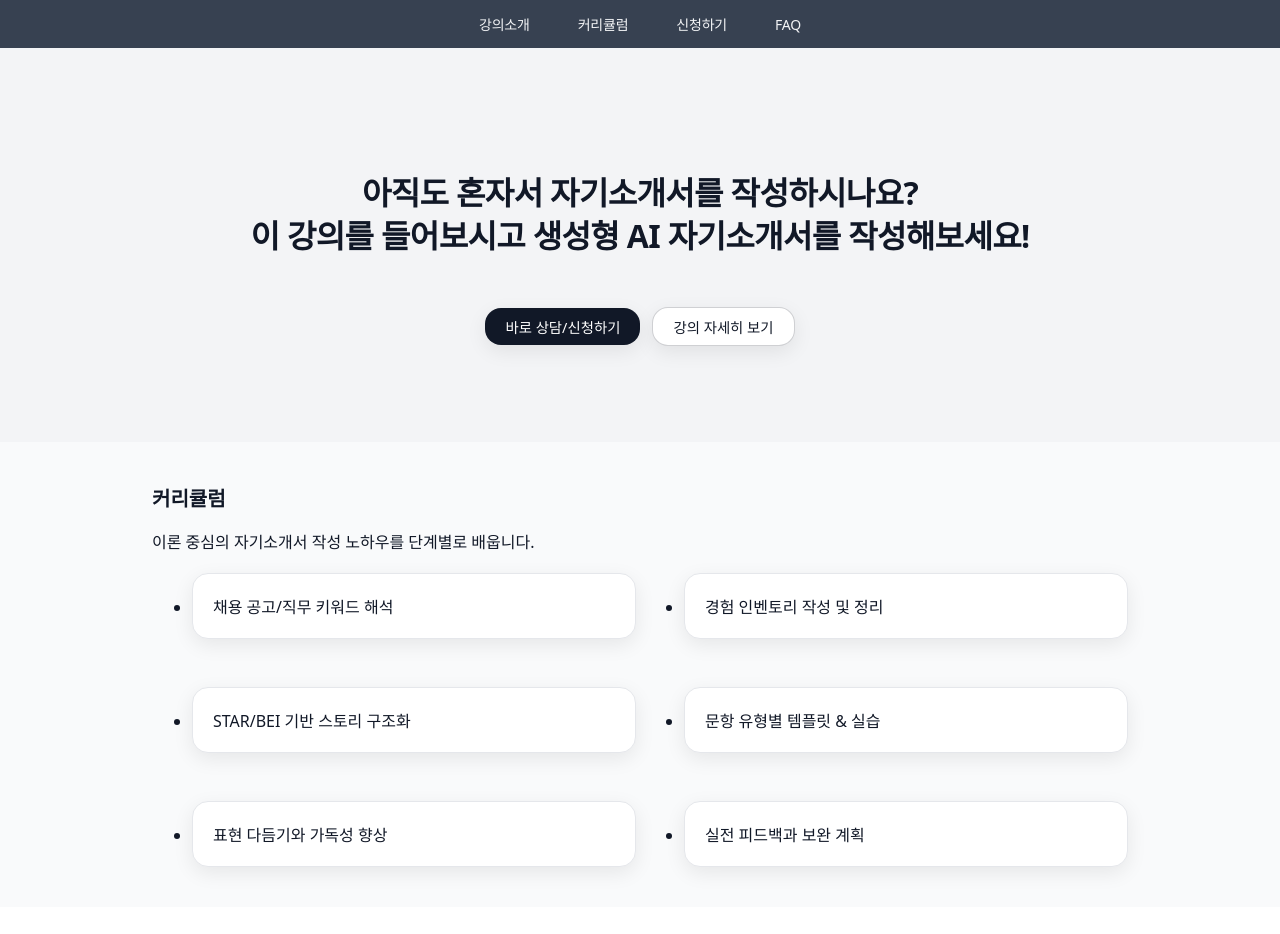
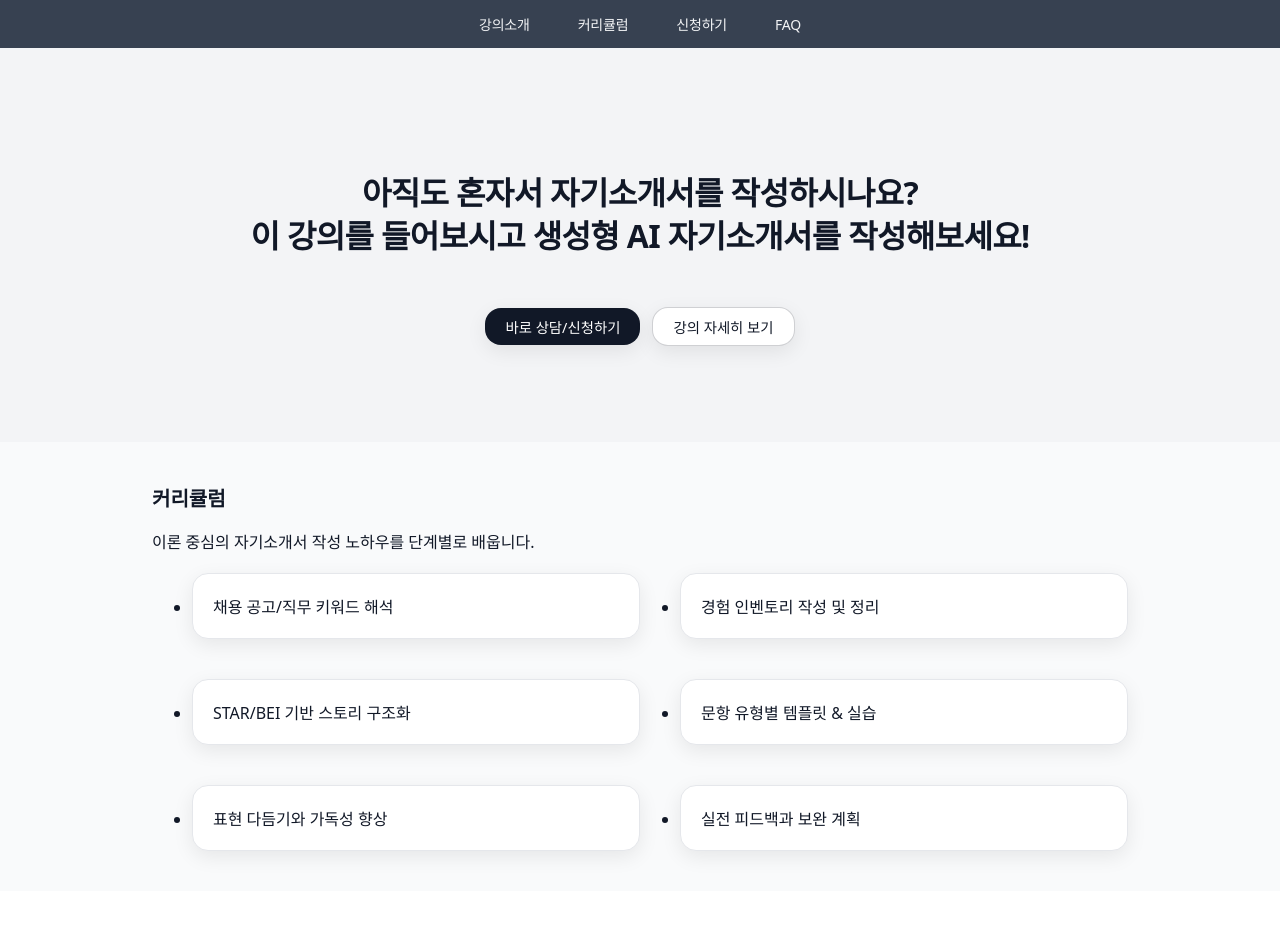
Before and after one commit to sipoon07/harmonium-likelion-v2, a React (Vite) app: page / in a window 1280 px wide. Shown: the top 934 px of the page. Built offline with nearby package versions, Linux system fonts and the light colour scheme; the HTML template or start-up script is replaced by a standard one.

Commit message:
update code

```diff
--- a/src/sections/CurriculumSection.module.css
+++ b/src/sections/CurriculumSection.module.css
@@ -3,7 +3,7 @@
 .title{ font-size:1.25rem; font-weight:800 }
 .grid{
   margin-top:1.25rem;
-  display:grid; gap:3rem;
+  display:grid; gap:2.5rem;
   grid-template-columns:1fr;
 }
 @media (min-width:640px){
```
